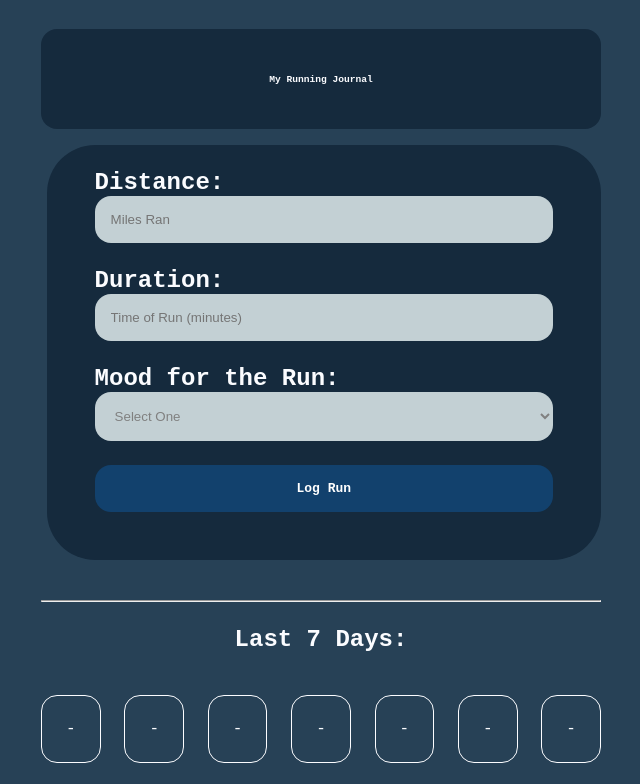
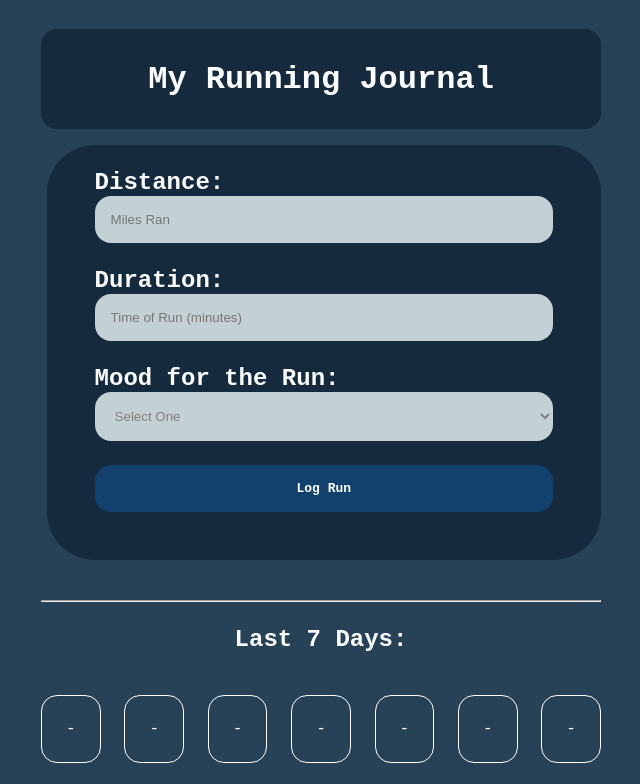
Before and after one commit to pacoberba/Hello-index.html, a plain HTML site: page index.html in a window 1280 px wide. Shown: the top 784 px of the page, without its empty margins (319-959 px from the left). Drawn offline with Linux system fonts and the light colour scheme.

Commit message:
Update styles.css

```diff
--- a/styles.css
+++ b/styles.css
@@ -12,7 +12,7 @@ body{
 header{
     vertical-align:middle;
     background-color:#152A3D;
-    font-size:0.3rem;
+    font-size:1rem;
     padding-top: var(--bar-height);
     box-sizing: border-box;
     height:100px;
```
